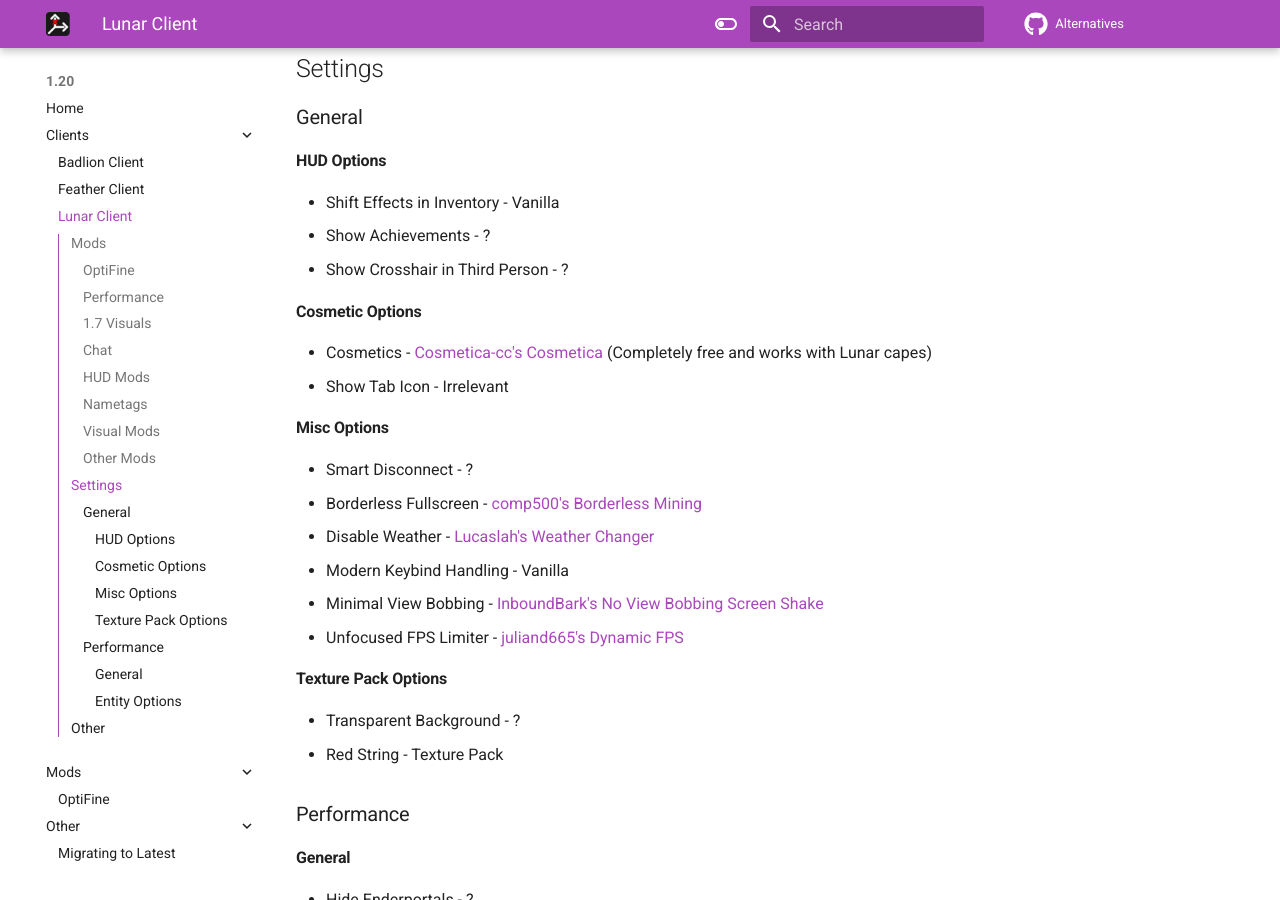
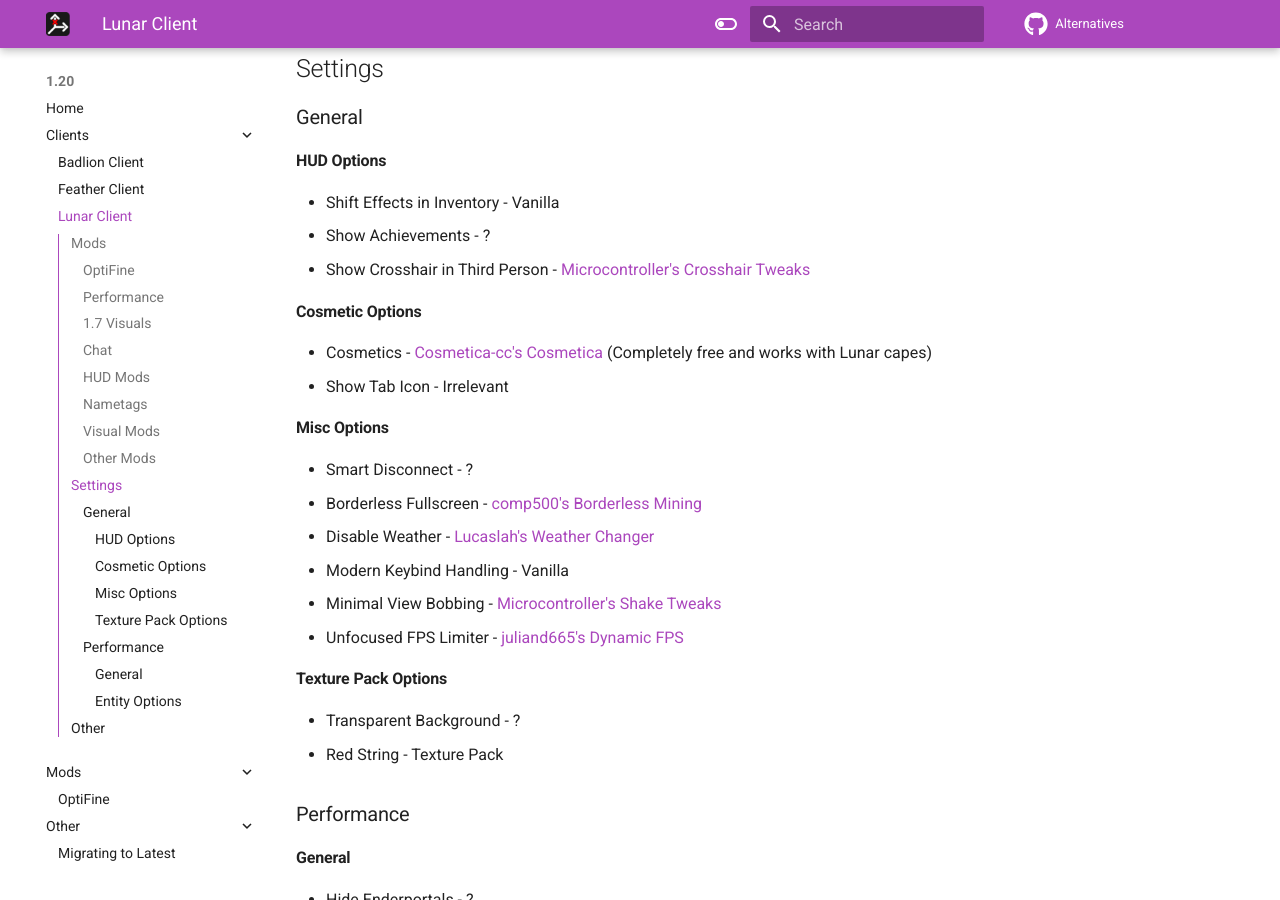
Before and after one commit to MicrocontrollersDev/Alternatives, an MkDocs documentation site: the page built from docs/latest/lunar_client.md, in a window 1280 px wide and 900 px high, scrolled down 3187 px. Built offline with MkDocs 1.6.1 and Material for MkDocs 9.7.7, drawn with Linux system fonts in a browser that asks for light colours; comment, search, counter and statistics services are not loaded.

Commit message:
add my new mods

```diff
--- a/docs/latest/lunar_client.md
+++ b/docs/latest/lunar_client.md
@@ -107,7 +107,7 @@
 
 * Shift Effects in Inventory - Vanilla
 * Show Achievements - ?
-* Show Crosshair in Third Person - ?
+* Show Crosshair in Third Person - [Microcontroller's Crosshair Tweaks](https://modrinth.com/mod/crosshairtweaks)
 
 #### Cosmetic Options
 
@@ -120,7 +120,7 @@
 * Borderless Fullscreen - [comp500's Borderless Mining](https://www.curseforge.com/minecraft/mc-mods/borderless-mining)
 * Disable Weather - [Lucaslah's Weather Changer](https://modrinth.com/mod/weather-changer)
 * Modern Keybind Handling - Vanilla
-* Minimal View Bobbing - [InboundBark's No View Bobbing Screen Shake](https://modrinth.com/mod/viewbobbingmod)
+* Minimal View Bobbing - [Microcontroller's Shake Tweaks](https://modrinth.com/mod/shaketweaks)
 * Unfocused FPS Limiter - [juliand665's Dynamic FPS](https://modrinth.com/mod/dynamic-fps)
 
 #### Texture Pack Options
```
Also changed, not shown: docs/1.8.9/badlion_client.md (+1 -1 lines), docs/1.8.9/feather_client.md (+4 -0 lines), docs/1.8.9/lunar_client.md (+1 -1 lines), docs/latest/migrating.md (+3 -2 lines).
